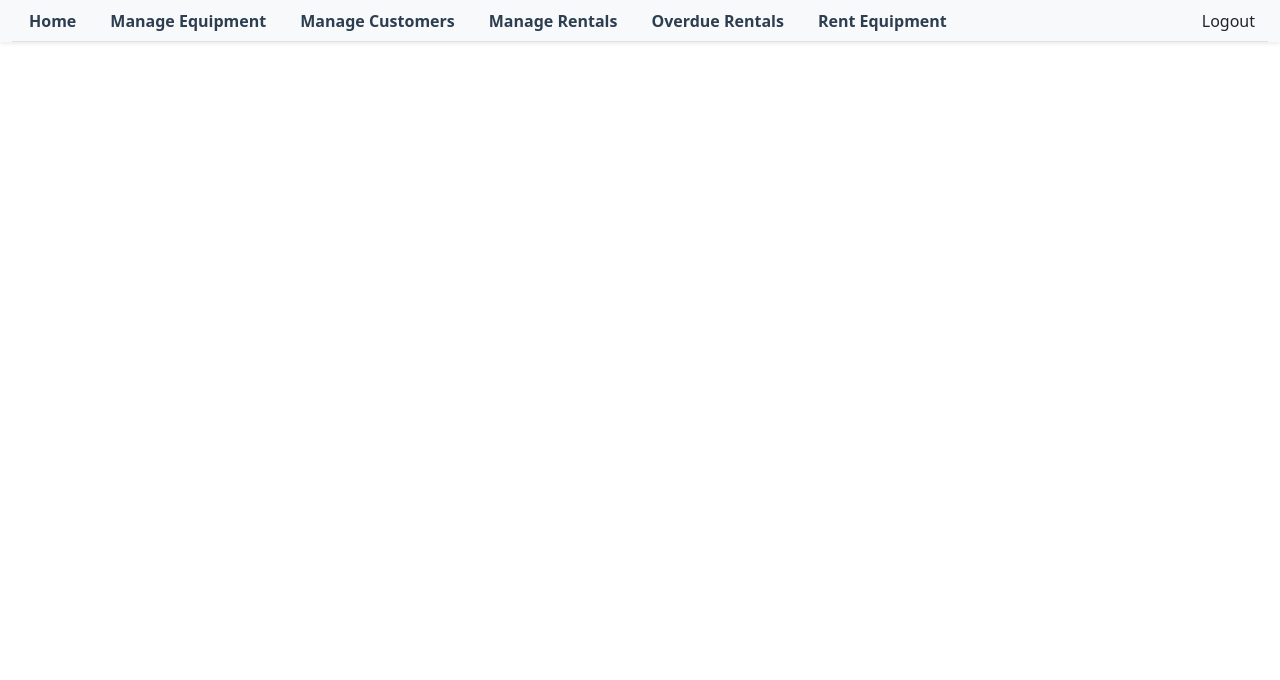
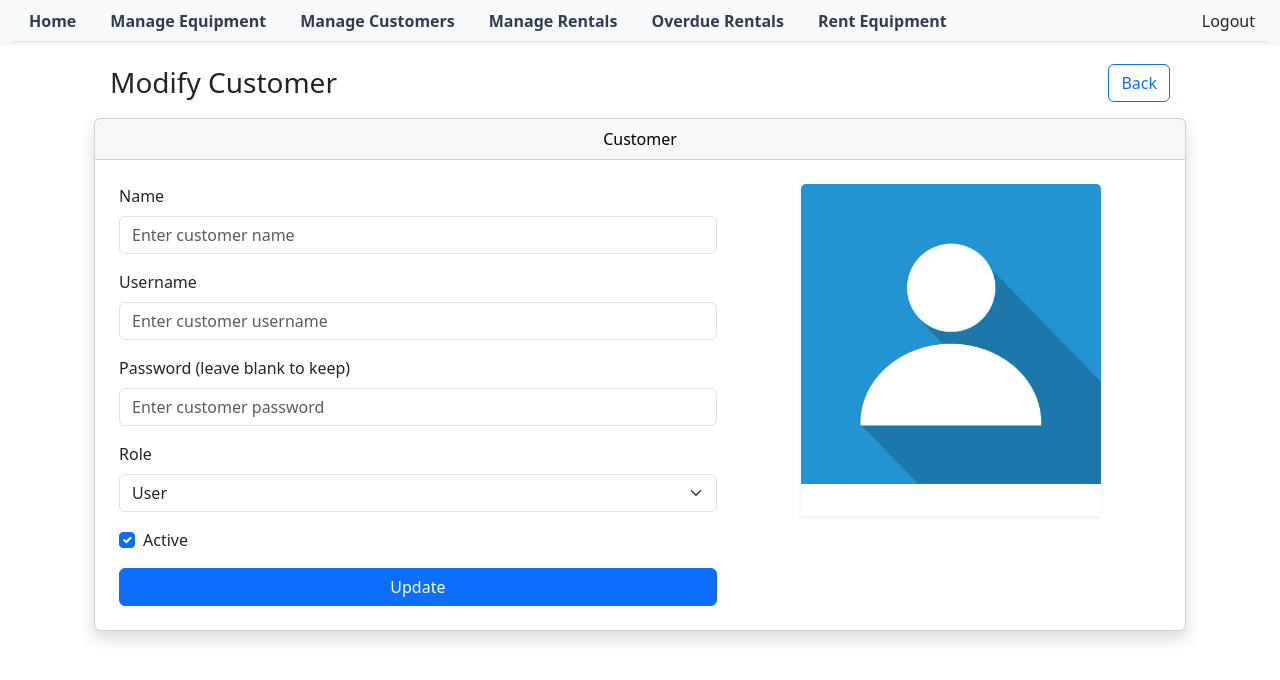
Before and after one commit to Johnstanley1/Midterm_EquipmentRental_Team2, an Angular app in the folder frontend/: page /edit-customer/1 in a window 1280 px wide. Shown: the top 680 px of the page. Built offline with nearby package versions, Linux system fonts and the light colour scheme; no server answers.

Commit message:
updated update customer screen

```diff
--- a/frontend/src/app/create-customer-screen/create-customer-screen.html
+++ b/frontend/src/app/create-customer-screen/create-customer-screen.html
@@ -77,7 +77,7 @@
 
           <!-- Image Card -->
           <div class="col-md-5 d-flex justify-content-center">
-            <div class="card shadow-sm" style="width: 18rem;">
+            <div class="shadow-sm" style="width: 18rem;">
               <img ngSrc="/images/profile.png" class="card-img-top" alt="hammer logo" height="300" width="462">
               <div class="card-body text-center">
               </div>
--- a/frontend/src/app/edit-customer-screen/edit-customer-screen.html
+++ b/frontend/src/app/edit-customer-screen/edit-customer-screen.html
@@ -1,85 +1,85 @@
-<!--<div class="container mt-5">-->
-<!--  <div class="d-flex justify-content-between align-items-center p-3">-->
-<!--    <h3 class="m-0">Modify Customer</h3>-->
-<!--    <a routerLink="/all-customers" class="btn btn-outline-primary">Back</a>-->
-<!--  </div>-->
-<!--  <div class="row">-->
-<!--    <div class="col-md-12">-->
-<!--      <div class="card shadow">-->
-<!--        <div class="card-header text-black text-center">Customer</div>-->
-<!--        <div class="row g-4 p-4 align-items-start">-->
-<!--          &lt;!&ndash; Customer edit form &ndash;&gt;-->
-<!--          <div class="col-md-7">-->
-<!--          <form [formGroup]="form" (ngSubmit)="onSubmit()">-->
-<!--            <div class="mb-3">-->
-<!--              <label class="form-label">Name</label>-->
-<!--              <input type="text" class="form-control" formControlName="name" placeholder="Enter customer name"/>-->
-<!--              @if (refName.invalid && (refName.touched || refName.dirty)) { @if-->
-<!--              (refName.errors?.['required']) {-->
-<!--                <small class="text-danger">Customer name is required</small>-->
-<!--              } @if (refName.errors?.['minlength']) {-->
-<!--                <small class="text-danger">Name must be at least {{ min_Length }} char long</small>-->
-<!--              } @if (refName.errors?.['maxlength']) {-->
-<!--                <small class="text-danger">Name must be at least {{ max_length }} char long</small>-->
-<!--              } }-->
-<!--            </div>-->
-<!--            <div class="mb-3">-->
-<!--              <label class="form-label">Username</label>-->
-<!--              <input type="text" class="form-control" formControlName="username" placeholder="Enter customer username"/>-->
-<!--              @if (refUserName.invalid && (refUserName.touched || refUserName.dirty)) { @if-->
-<!--              (refUserName.errors?.['required']) {-->
-<!--                <small class="text-danger">Username is required</small>-->
-<!--              } @if (refUserName.errors?.['minlength']) {-->
-<!--                <small class="text-danger">Username must be at least {{ min_Length }} char long</small>-->
-<!--              } @if (refUserName.errors?.['maxlength']) {-->
-<!--                <small class="text-danger">Username must be at least {{ max_length }} char long</small>-->
-<!--              } }-->
-<!--            </div>-->
-<!--            <div class="mb-3">-->
-<!--              <label class="form-label">Password (leave blank to keep)</label>-->
-<!--              <input type="password" class="form-control" formControlName="password" placeholder="Enter customer password"/>-->
-<!--              @if (refPassword.invalid && (refPassword.touched || refPassword.dirty)) { @if-->
-<!--              (refPassword.errors?.['required']) {-->
-<!--                <small class="text-danger">Password is required</small>-->
-<!--              } @if (refPassword.errors?.['minlength']) {-->
-<!--                <small class="text-danger">Password must be at least {{ min_Length }} char long</small>-->
-<!--              } @if (refPassword.errors?.['maxlength']) {-->
-<!--                <small class="text-danger">Password must be at least {{ max_length }} char long</small>-->
-<!--              } }-->
-<!--            </div>-->
-<!--            <div class="mb-3">-->
-<!--              <label class="form-label">Role</label>-->
-<!--              <select class="form-select" formControlName="role">-->
-<!--                <option value="Admin">Admin</option>-->
-<!--                <option value="User">User</option>-->
-<!--                @if (refRole.invalid && (refRole.touched || refRole.dirty)) {-->
-<!--                  @if (refRole.errors?.['required']) {-->
-<!--                    <small class="text-danger">Role is required</small>-->
-<!--                  }-->
-<!--                }-->
-<!--              </select>-->
-<!--            </div>-->
-<!--            <div class="mb-3 form-check">-->
-<!--              <input type="checkbox" class="form-check-input" id="isActive" formControlName="isActive"/>-->
-<!--              <label class="form-check-label" for="isActive">Active</label>-->
-<!--              @if (refIsActive.invalid && (refIsActive.touched || refIsActive.dirty)) {-->
-<!--                <small class="text-danger">IsActive is required</small>-->
-<!--              }-->
-<!--            </div>-->
-<!--            <button class="btn btn-primary w-100" type="submit">Update</button>-->
-<!--          </form>-->
-<!--        </div>-->
+<div class="container mt-5">
+  <div class="d-flex justify-content-between align-items-center p-3">
+    <h3 class="m-0">Modify Customer</h3>
+    <a routerLink="/all-customers" class="btn btn-outline-primary">Back</a>
+  </div>
+  <div class="row">
+    <div class="col-md-12">
+      <div class="card shadow">
+        <div class="card-header text-black text-center">Customer</div>
+        <div class="row g-4 p-4 align-items-start">
+          <!-- Customer edit form -->
+          <div class="col-md-7">
+          <form [formGroup]="form" (ngSubmit)="onSubmit()">
+            <div class="mb-3">
+              <label class="form-label">Name</label>
+              <input type="text" class="form-control" formControlName="name" placeholder="Enter customer name"/>
+              @if (refName.invalid && (refName.touched || refName.dirty)) { @if
+              (refName.errors?.['required']) {
+                <small class="text-danger">Customer name is required</small>
+              } @if (refName.errors?.['minlength']) {
+                <small class="text-danger">Name must be at least {{ min_Length }} char long</small>
+              } @if (refName.errors?.['maxlength']) {
+                <small class="text-danger">Name must be at least {{ max_length }} char long</small>
+              } }
+            </div>
+            <div class="mb-3">
+              <label class="form-label">Username</label>
+              <input type="text" class="form-control" formControlName="username" placeholder="Enter customer username"/>
+              @if (refUserName.invalid && (refUserName.touched || refUserName.dirty)) { @if
+              (refUserName.errors?.['required']) {
+                <small class="text-danger">Username is required</small>
+              } @if (refUserName.errors?.['minlength']) {
+                <small class="text-danger">Username must be at least {{ min_Length }} char long</small>
+              } @if (refUserName.errors?.['maxlength']) {
+                <small class="text-danger">Username must be at least {{ max_length }} char long</small>
+              } }
+            </div>
+            <div class="mb-3">
+              <label class="form-label">Password (leave blank to keep)</label>
+              <input type="password" class="form-control" formControlName="password" placeholder="Enter customer password"/>
+              @if (refPassword.invalid && (refPassword.touched || refPassword.dirty)) { @if
+              (refPassword.errors?.['required']) {
+                <small class="text-danger">Password is required</small>
+              } @if (refPassword.errors?.['minlength']) {
+                <small class="text-danger">Password must be at least {{ min_Length }} char long</small>
+              } @if (refPassword.errors?.['maxlength']) {
+                <small class="text-danger">Password must be at least {{ max_length }} char long</small>
+              } }
+            </div>
+            <div class="mb-3">
+              <label class="form-label">Role</label>
+              <select class="form-select" formControlName="role">
+                <option value="Admin">Admin</option>
+                <option value="User">User</option>
+                @if (refRole.invalid && (refRole.touched || refRole.dirty)) {
+                  @if (refRole.errors?.['required']) {
+                    <small class="text-danger">Role is required</small>
+                  }
+                }
+              </select>
+            </div>
+            <div class="mb-3 form-check">
+              <input type="checkbox" class="form-check-input" id="isActive" formControlName="isActive"/>
+              <label class="form-check-label" for="isActive">Active</label>
+              @if (refIsActive.invalid && (refIsActive.touched || refIsActive.dirty)) {
+                <small class="text-danger">IsActive is required</small>
+              }
+            </div>
+            <button class="btn btn-primary w-100" type="submit">Update</button>
+          </form>
+        </div>
 
-<!--          &lt;!&ndash; Image Card &ndash;&gt;-->
-<!--          <div class="col-md-5 d-flex justify-content-center">-->
-<!--            <div class="card shadow-sm" style="width: 18rem;">-->
-<!--              <img ngSrc="/images/profile.jpg" class="card-img-top" alt="hammer logo" height="300" width="462">-->
-<!--              <div class="card-body text-center">-->
-<!--              </div>-->
-<!--            </div>-->
-<!--          </div>-->
-<!--      </div>-->
-<!--    </div>-->
-<!--  </div>-->
-<!--</div>-->
-<!--</div>-->
+          <!-- Image Card -->
+          <div class="col-md-5 d-flex justify-content-center">
+            <div class="shadow-sm">
+              <img src="/images/profile.jpg" class="card-img-top" alt="profile logo" height="300" width="462">
+              <div class="card-body text-center">
+              </div>
+            </div>
+          </div>
+      </div>
+    </div>
+  </div>
+</div>
+</div>
--- a/frontend/src/app/edit-customer-screen/edit-customer-screen.ts
+++ b/frontend/src/app/edit-customer-screen/edit-customer-screen.ts
@@ -1,14 +1,14 @@
 import { Component, inject } from '@angular/core';
 import { FormBuilder, ReactiveFormsModule, Validators } from '@angular/forms';
 import {CommonModule} from '@angular/common';
-import {ActivatedRoute, Router} from '@angular/router';
-import { Customer, CustomerDTO } from '../../../services/model-services';
+import {ActivatedRoute, Router, RouterLink} from '@angular/router';
+import {Customer, CustomerDTO, Equipment} from '../../../services/model-services';
 import { CustomerService } from '../../../services/customer-services';
 
 @Component({
   selector: 'app-edit-customer-screen',
   standalone: true,
-  imports: [ReactiveFormsModule, CommonModule],
+  imports: [ReactiveFormsModule, CommonModule, RouterLink],
   templateUrl: './edit-customer-screen.html',
   styleUrls: ['./edit-customer-screen.css'],
 })
@@ -17,48 +17,77 @@ export class EditCustomerScreen {
   private service = inject(CustomerService);
   private router = inject(Router);
   private route = inject(ActivatedRoute);
-
+  min_Length = 3;
+  max_length = 50;
   id!: number;
 
   form = this.fb.group({
     name: ['', [Validators.required, Validators.maxLength(100)]],
-    username: [{ value: '', disabled: true }, [Validators.required, Validators.maxLength(50)]],
+
+    username: ['', [Validators.required, Validators.maxLength(50)]],
+
     password: ['', [Validators.maxLength(100)]],
+
     role: ['User', [Validators.required]],
+
     isActive: [true],
   });
+
 
   get refName() {
     return this.form.controls['name'];
   }
 
-  ngOnInit() {
+  get refUserName() {
+    return this.form.controls['username'];
+  }
+
+  get refPassword() {
+    return this.form.controls['password'];
+  }
+
+  get refRole() {
+    return this.form.controls['role'];
+  }
+
+  get refIsActive() {
+    return this.form.controls['isActive'];
+  }
+
+
+  ngOnInit(): void {
     this.id = Number(this.route.snapshot.paramMap.get('id'));
-    this.service.getCustomerById(this.id).subscribe((c: CustomerDTO) => {
-      this.form.patchValue({
-        name: c.name,
-        username: c.username,
-        role: c.role,
-        isActive: c.isActive,
-      });
+    this.service.getCustomerById(this.id).subscribe(customer => {
+      if (customer) {
+        this.form.patchValue(customer);
+      }
+      console.log(customer);
     });
   }
 
+  // On 'modify' Click:
   onSubmit() {
-    if (this.form.invalid) {
-      this.form.markAllAsTouched();
-      return;
+    // Check Validation
+    if (this.form.valid) {
+      console.log("modify customer form valid")
+
+      // get new entries
+      const updatedCustomer = new Customer(
+        this.form.value.name!,
+        this.form.value.username!,
+        this.form.value.password ?? '',
+        this.form.value.role!,
+        this.form.value.isActive!,
+      );
+
+      updatedCustomer.id = this.id;
+
+      this.service.updateCustomer(this.id, updatedCustomer).subscribe(() => {
+        alert("Customer modified successfully");
+        this.router.navigate(["/all-customers"]);
+      });
+    }else {
+      alert("Modify customer form is invalid")
     }
-    const raw = this.form.getRawValue();
-    const payload: Customer = {
-      name: raw.name!,
-      username: raw.username!,
-      password: raw.password ?? '',
-      role: raw.role!,
-      isActive: !!raw.isActive,
-    };
-    this.service
-      .updateCustomer(this.id, payload)
-      .subscribe(() => this.router.navigate(['/view-customers']));
   }
 }
--- a/frontend/src/app/edit-equipment-screen/edit-equipment-screen.ts
+++ b/frontend/src/app/edit-equipment-screen/edit-equipment-screen.ts
@@ -104,6 +104,4 @@ export class EditEquipmentScreen {
       alert("Modify equipment form is invalid")
     }
   }
-
-  protected readonly name = name;
 }
```
